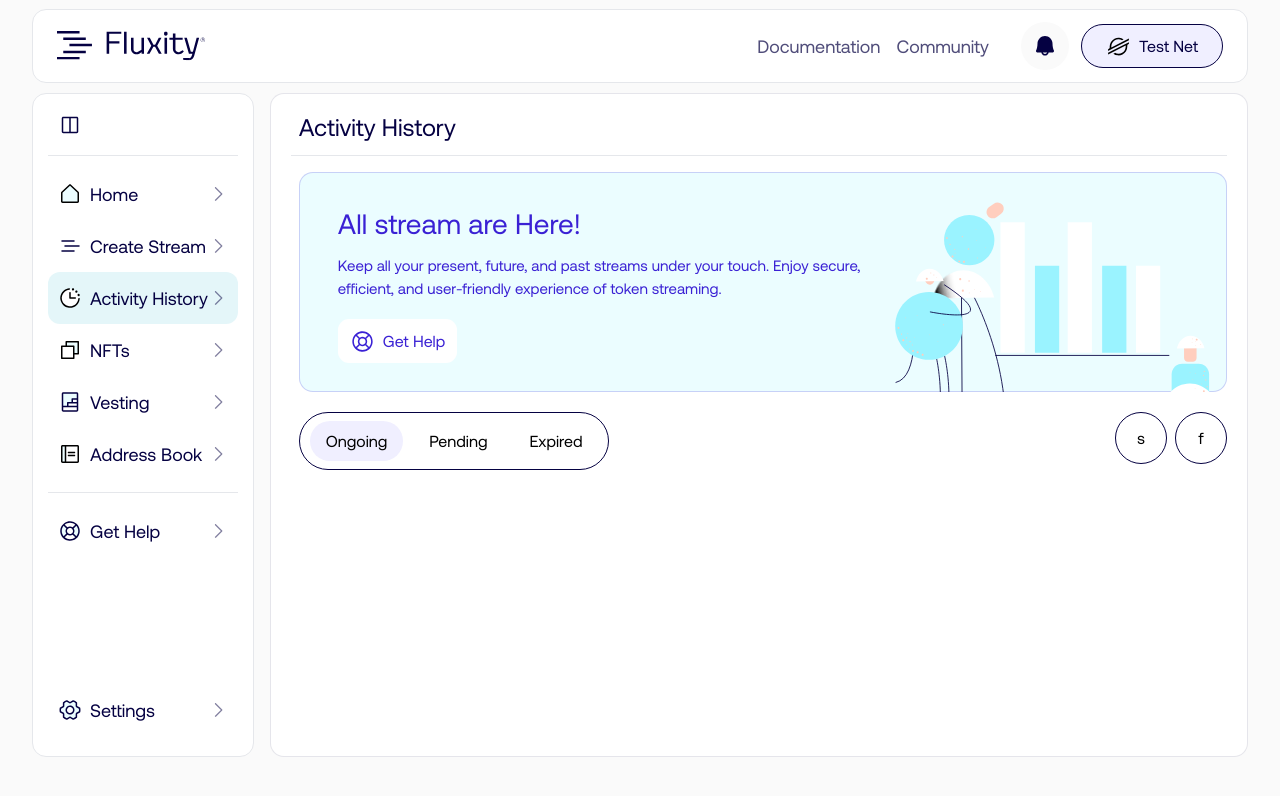
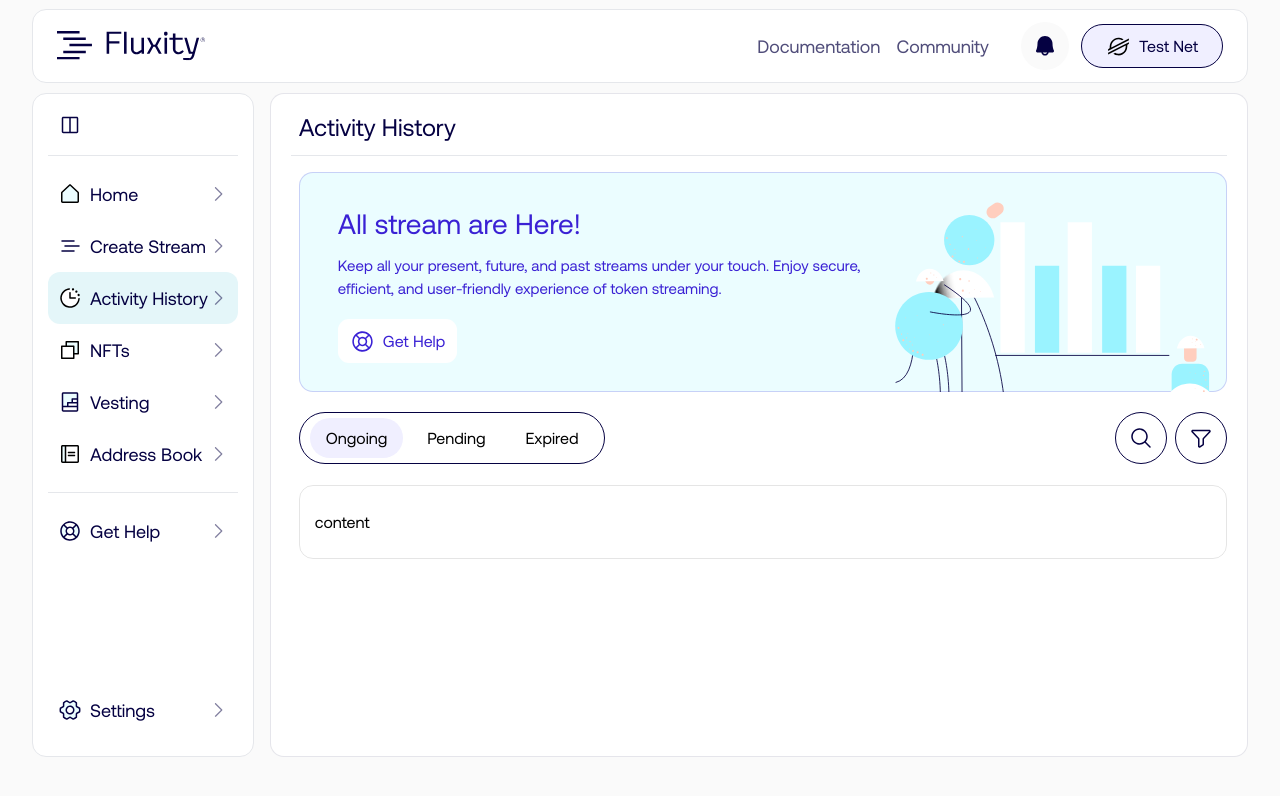
Before and after one commit to luanlabs/fluxity-interface, a Next.js app: page /activity-history in a window 1280 px wide. Shown: the top 796 px of the page. Built offline with nearby package versions, Linux system fonts and the light colour scheme.

Commit message:
chore: add history card

```diff
--- a/src/components/CStreamStatus/index.tsx
+++ b/src/components/CStreamStatus/index.tsx
@@ -26,8 +26,8 @@ const CStreamStatus = ({ onChange }: CStreamStatusProps) => {
 
   return (
     <div
-      className="inline-flex rounded-[55px] border-[1px] py-2 px-[10px]
-     border-midnightblue gap-[10px] cursor-pointer select-none"
+      className="inline-flex justify-center items-center rounded-[55px] border-[1px] py-2 px-[10px]
+     border-midnightblue gap-2 cursor-pointer select-none h-[52px]"
     >
       {streamStatuses.map((item) => (
         <div
--- a/src/containers/ActivityHistoryTable/index.tsx
+++ b/src/containers/ActivityHistoryTable/index.tsx
@@ -1,7 +1,12 @@
 import React from 'react';
 
+import CCard from 'src/components/CCard';
+import CStreamStatus, { StreamStatus } from 'src/components/CStreamStatus';
+
+import Funnel from 'src/svgs/Funnel';
+import MagnifyingGlass from 'src/svgs/MagnifyingGlass';
+
 import * as Styled from './styles';
-import CStreamStatus, { StreamStatus } from 'src/components/CStreamStatus';
 
 const ActivityHistoryTable = () => {
   const handleStreamStatusChange = (value: StreamStatus) => {
@@ -10,13 +15,23 @@ const ActivityHistoryTable = () => {
 
   return (
     <>
-      <div className="inline-flex justify-between w-full">
+      <div className="inline-flex justify-between w-full mb-[17px]">
         <CStreamStatus onChange={handleStreamStatusChange} />
         <span className="inline-flex gap-2">
-          <Styled.Circle>s</Styled.Circle>
-          <Styled.Circle>f</Styled.Circle>
+          <Styled.Circle>
+            <MagnifyingGlass />
+          </Styled.Circle>
+          <Styled.Circle>
+            <Funnel />
+          </Styled.Circle>
         </span>
       </div>
+      <CCard
+        className="my-1 rounded-[14px] h-[74px] inline-flex items-center w-full px-[15px] py-[14px]"
+        borderColor="#0000001A"
+      >
+        content
+      </CCard>
     </>
   );
 };
--- /dev/null
+++ b/src/svgs/Funnel.tsx
@@ -0,0 +1,19 @@
+const Icon = () => (
+  <svg
+    width="24"
+    height="24"
+    viewBox="0 0 24 24"
+    fill="none"
+    xmlns="http://www.w3.org/2000/svg"
+  >
+    <g id="Funnel">
+      <path
+        id="Vector"
+        d="M21.6187 4.64346C21.5033 4.37675 21.312 4.14986 21.0686 3.99101C20.8253 3.83216 20.5406 3.74836 20.25 3.75002H3.74997C3.45966 3.7506 3.17575 3.8354 2.93269 3.99416C2.68962 4.15291 2.49785 4.37879 2.38063 4.64438C2.26341 4.90998 2.22579 5.20389 2.27232 5.49045C2.31886 5.77701 2.44755 6.04391 2.64279 6.25877L2.65029 6.26721L8.99998 13.0472V20.25C8.99991 20.5215 9.07353 20.7879 9.21297 21.0208C9.35241 21.2538 9.55246 21.4445 9.79178 21.5727C10.0311 21.7008 10.3007 21.7617 10.5719 21.7486C10.843 21.7356 11.1056 21.6493 11.3315 21.4988L14.3315 19.4981C14.5372 19.3612 14.7058 19.1755 14.8224 18.9576C14.939 18.7398 15 18.4965 15 18.2494V13.0472L21.3506 6.26721L21.3581 6.25877C21.5554 6.04489 21.6853 5.77764 21.7317 5.49037C21.778 5.2031 21.7387 4.90854 21.6187 4.64346ZM13.9068 12.0263C13.6463 12.3024 13.5008 12.6675 13.5 13.0472V18.2494L10.5 20.25V13.0472C10.5008 12.6662 10.3559 12.2992 10.095 12.0216L3.74997 5.25002H20.25L13.9068 12.0263Z"
+        fill="#050142"
+      />
+    </g>
+  </svg>
+);
+
+export default Icon;
--- /dev/null
+++ b/src/svgs/MagnifyingGlass.tsx
@@ -0,0 +1,19 @@
+const Icon = () => (
+  <svg
+    width="24"
+    height="24"
+    viewBox="0 0 24 24"
+    fill="none"
+    xmlns="http://www.w3.org/2000/svg"
+  >
+    <g id="MagnifyingGlass">
+      <path
+        id="Vector"
+        d="M21.5308 20.4693L16.8368 15.7762C18.1973 14.1428 18.8757 12.0478 18.7309 9.92691C18.5861 7.80604 17.6293 5.82265 16.0593 4.38932C14.4894 2.95599 12.4274 2.18308 10.3021 2.23138C8.17687 2.27968 6.15205 3.14547 4.64888 4.64864C3.14571 6.15181 2.27993 8.17663 2.23163 10.3019C2.18333 12.4271 2.95623 14.4892 4.38956 16.0591C5.82289 17.629 7.80629 18.5859 9.92715 18.7307C12.048 18.8755 14.1431 18.1971 15.7765 16.8365L20.4696 21.5306C20.5393 21.6003 20.622 21.6556 20.713 21.6933C20.8041 21.731 20.9017 21.7504 21.0002 21.7504C21.0988 21.7504 21.1963 21.731 21.2874 21.6933C21.3784 21.6556 21.4612 21.6003 21.5308 21.5306C21.6005 21.4609 21.6558 21.3782 21.6935 21.2871C21.7312 21.1961 21.7506 21.0985 21.7506 21C21.7506 20.9014 21.7312 20.8038 21.6935 20.7128C21.6558 20.6218 21.6005 20.539 21.5308 20.4693ZM3.75021 10.5C3.75021 9.16495 4.14609 7.8599 4.88779 6.74987C5.62949 5.63984 6.6837 4.77467 7.9171 4.26378C9.1505 3.75289 10.5077 3.61922 11.8171 3.87967C13.1264 4.14012 14.3292 4.78299 15.2732 5.727C16.2172 6.671 16.8601 7.87374 17.1205 9.18311C17.381 10.4925 17.2473 11.8497 16.7364 13.0831C16.2255 14.3165 15.3603 15.3707 14.2503 16.1124C13.1403 16.8541 11.8352 17.25 10.5002 17.25C8.71061 17.248 6.99488 16.5362 5.72944 15.2708C4.464 14.0053 3.7522 12.2896 3.75021 10.5Z"
+        fill="#050142"
+      />
+    </g>
+  </svg>
+);
+
+export default Icon;
```
